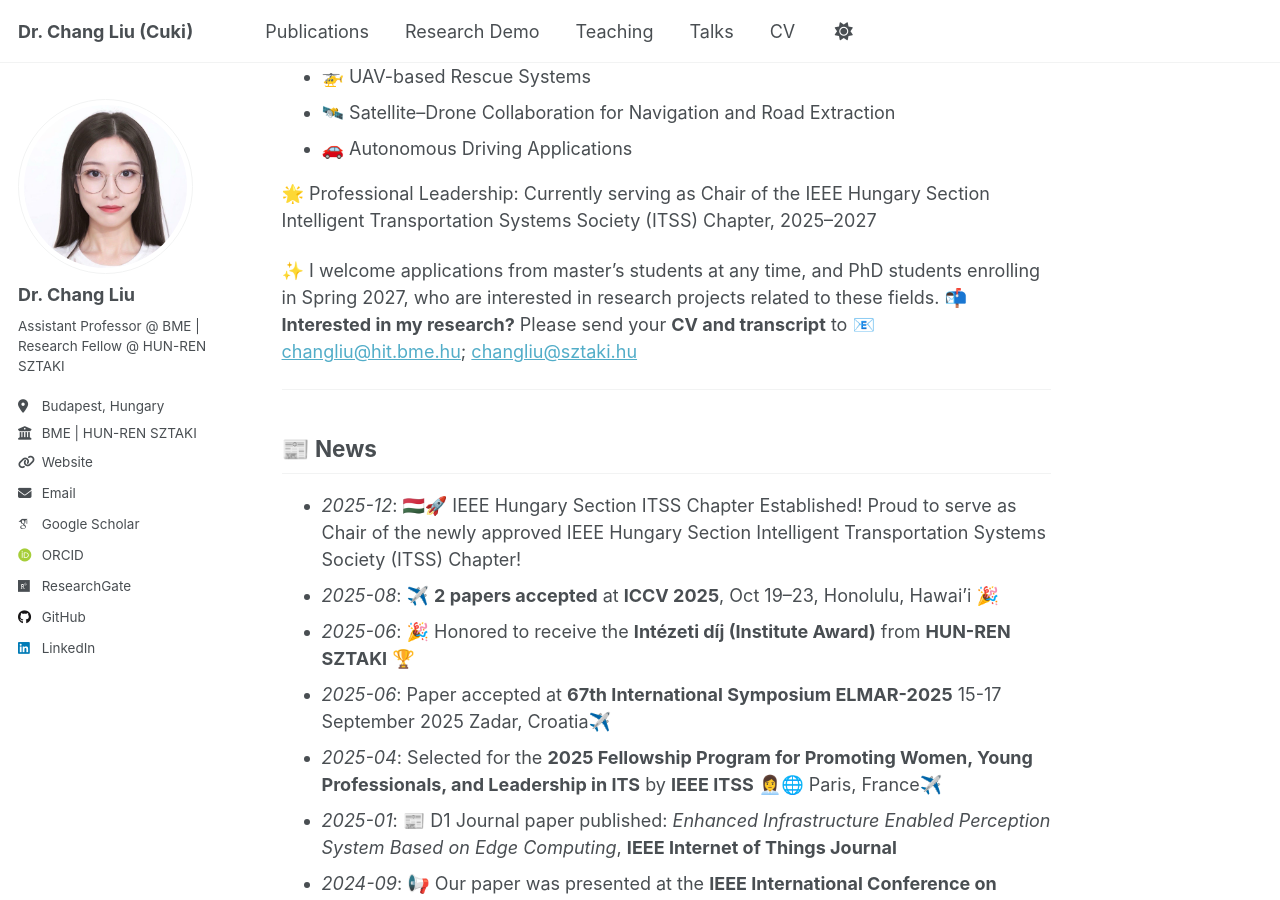
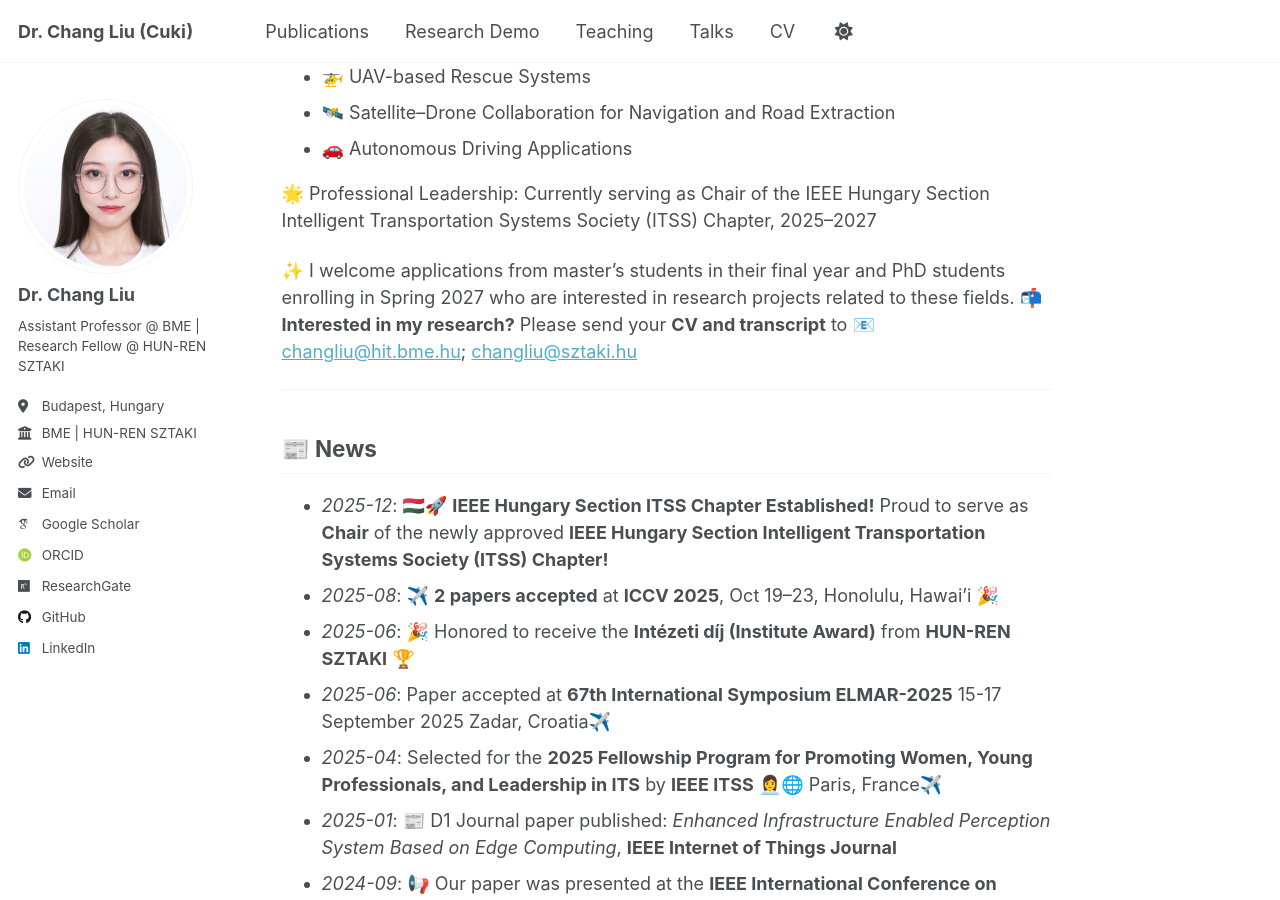
Before and after one commit to ChangLiu-bp/changliu-bp.github.io, a Jekyll site: the page built from _pages/about.md, in a window 1280 px wide and 900 px high, scrolled down 434 px. Built offline with Jekyll 4.4.1, drawn with Linux system fonts in a browser that asks for light colours; some web fonts are replaced; a script that is not in the unit is left out.

Commit message:
Update about.md

```diff
--- a/_pages/about.md
+++ b/_pages/about.md
@@ -23,7 +23,7 @@
 🌟 Professional Leadership:
 Currently serving as Chair of the IEEE Hungary Section Intelligent Transportation Systems Society (ITSS) Chapter, 2025–2027
 
-✨ I welcome applications from master’s students at any time, and PhD students enrolling in Spring 2027, who are interested in research projects related to these fields.
+✨ I welcome applications from master’s students in their final year and PhD students enrolling in Spring 2027 who are interested in research projects related to these fields.
 📬 **Interested in my research?**
 Please send your **CV and transcript** to 📧 [changliu@hit.bme.hu](mailto:changliu@hit.bme.hu); [changliu@sztaki.hu](mailto:changliu@sztaki.hu)
 
@@ -31,8 +31,8 @@
 ---
 
 ## 📰 News
-- *2025-12*: 🇭🇺🚀 IEEE Hungary Section ITSS Chapter Established!
-Proud to serve as Chair of the newly approved IEEE Hungary Section Intelligent Transportation Systems Society (ITSS) Chapter!
+- *2025-12*: 🇭🇺🚀 **IEEE Hungary Section ITSS Chapter Established!**
+Proud to serve as **Chair** of the newly approved **IEEE Hungary Section Intelligent Transportation Systems Society (ITSS) Chapter!**
 - *2025-08*: ✈️ **2 papers accepted** at **ICCV 2025**, Oct 19–23, Honolulu, Hawai'i 🎉
 - *2025-06*: 🎉 Honored to receive the **Intézeti díj (Institute Award)** from **HUN-REN SZTAKI** 🏆
 - *2025-06*: Paper accepted at **67th International Symposium ELMAR-2025** 15-17 September 2025 Zadar, Croatia✈️
```
